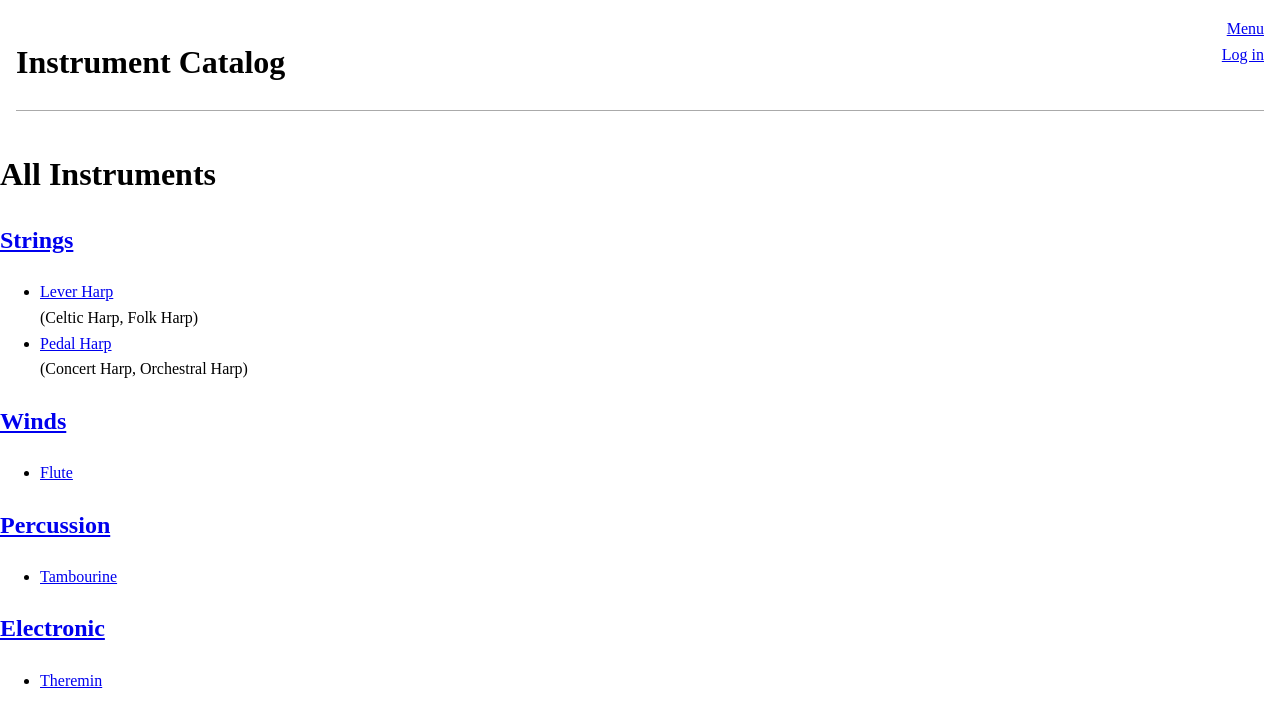
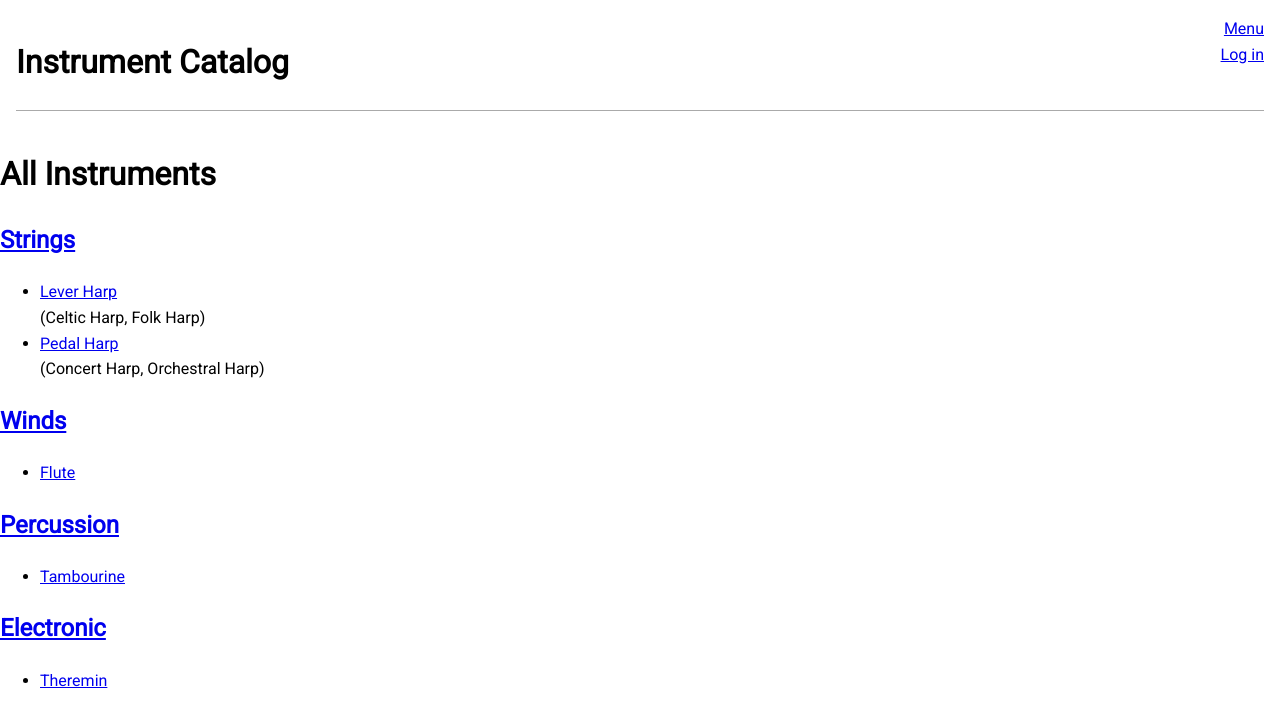
Before and after one commit to noahbrenner/instrument-catalog-py, a Flask app: page /instruments/ in a window 1280 px wide. Shown: the top 727 px of the page. Run offline with Flask 2, Linux system fonts and the light colour scheme; data comes from the database, SQL or seed files in the repository; parts of the project's set-up code (start-up, migrations or seed data) failed here and were passed over.

Commit message:
Add webfonts

```diff
--- a/instrument_catalog/static/styles.css
+++ b/instrument_catalog/static/styles.css
@@ -25,7 +25,12 @@ html,
 body {
   margin: 0;
   padding: 0;
-  line-height: 1.6;
+  font: 16px/1.6 Roboto, sans-serif;
+}
+
+pre,
+code {
+  font-family: 'Roboto Mono', monospace;
 }
 
 img {
--- a/instrument_catalog/templates/base.html
+++ b/instrument_catalog/templates/base.html
@@ -5,6 +5,7 @@
     <meta name="viewport" content="initial-scale=1">
     <meta http-equiv="X-UA-Compatible" content="IE=edge">
     <title>{% block title %}{% endblock %} | Instrument Catalog</title>
+    <link rel="stylesheet" href="https://fonts.googleapis.com/css?family=Roboto|Roboto+Mono">
     <link rel="stylesheet" href="/static/styles.css">
     {% block scripts %}<script async src="/static/scripts.js"></script>{% endblock %}
   </head>
```
